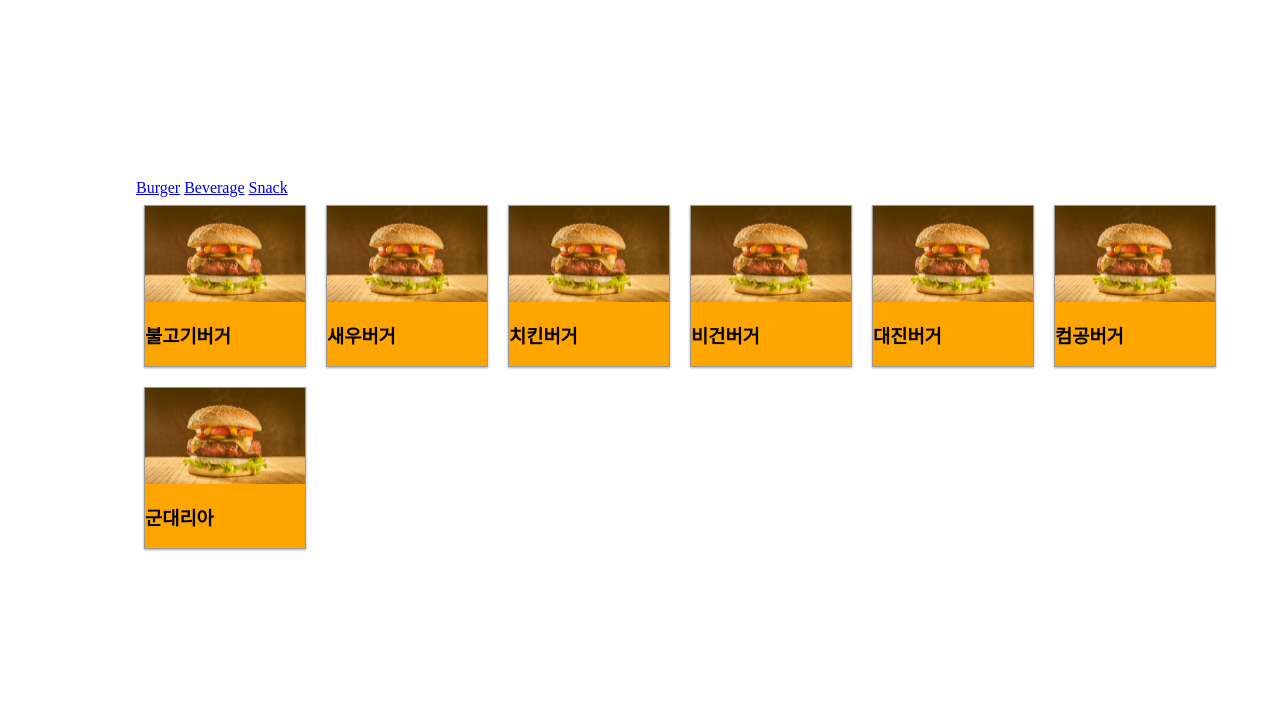
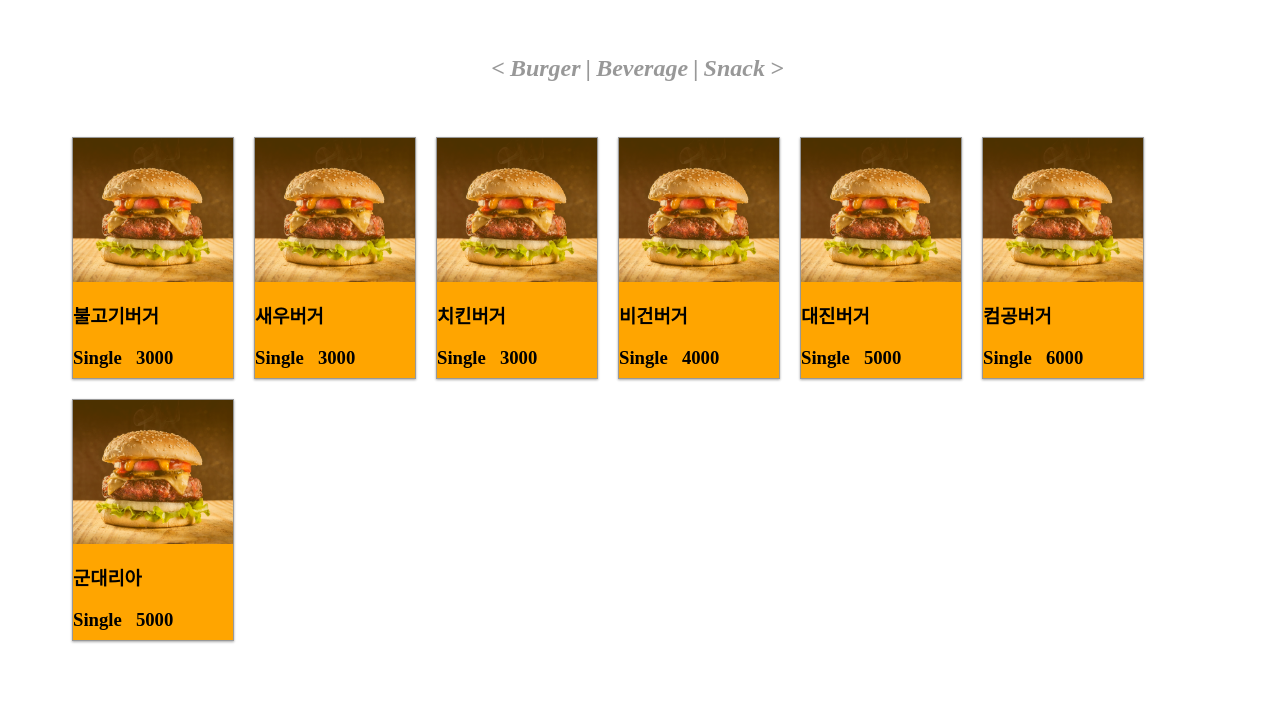
Before and after one commit to ccmuk58/2023_1_Web, a PHP site: page /menu.php in a window 1280 px wide; the page is wider, and only the part inside the window is pictured. Shown: the top 727 px of that part. Run offline with PHP 8.4, Linux system fonts and the light colour scheme; data comes from the database, SQL or seed files in the repository.

Commit message:
저장해놓기

```diff
--- a/css/menuStyle.css
+++ b/css/menuStyle.css
@@ -1,20 +1,41 @@
 .menubody{
     display: flex;
     flex-direction: column;
-    justify-content: center;
     background-color: white;
     height: 70vh;
     width: 90vw;
-    padding: 10vh 10vw;
+    padding: 0;
     margin : 0 auto;
     border-radius: 100px;
+}
+.menubar{
+    display: flex;
+    justify-content: center;
+    flex-direction: row;
+    margin-top:2%;
+    margin-bottom: 2%;
+}
+.menubar h3{
+    font-size: 3vh;
+    font-weight: bold;
+    font-style:italic;
+    opacity: 0.4;
+    margin-right: 0.4vw;
+}
+
+.menubar h3:last-child{ //마지막 요소에는 마진없애기
+    margin-right : 0;
+}
+.menubar h3:not(.bar):hover {
+    opacity: 1;
+    cursor: pointer;
 }
 
 
 .card {
   background-color: orange;
   display: inline-block;
-  height: 20vh;
+  height: 30vh;
   margin: 1vh;
   width: 20vh;
   border: 1px solid #999;
--- a/menu.php
+++ b/menu.php
@@ -3,9 +3,13 @@
 
 <div class = "menubody">
     <div class = 'menubar'>
-        <a href = "#burgermenu" onclick="showClass('burgermenu')">Burger</a>
-        <a href = "#beveragemenu" onclick="showClass('beveragemenu')">Beverage</a>
-        <a href = "#snackmenu" onclick="showClass('snackmenu')">Snack</a>
+        <h3 class = "bar">&lt;</h3>
+        <h3 onclick="showClass('burgermenu')">Burger</h3>
+        <h3 class = "bar">|</h3>
+        <h3 onclick="showClass('beveragemenu')">Beverage</h3>
+        <h3  class = "bar">|</h3>
+        <h3 onclick="showClass('snackmenu')">Snack</h3>
+        <h3 class = "bar">&gt;</h3>
     </div>
 
     <?php
```
